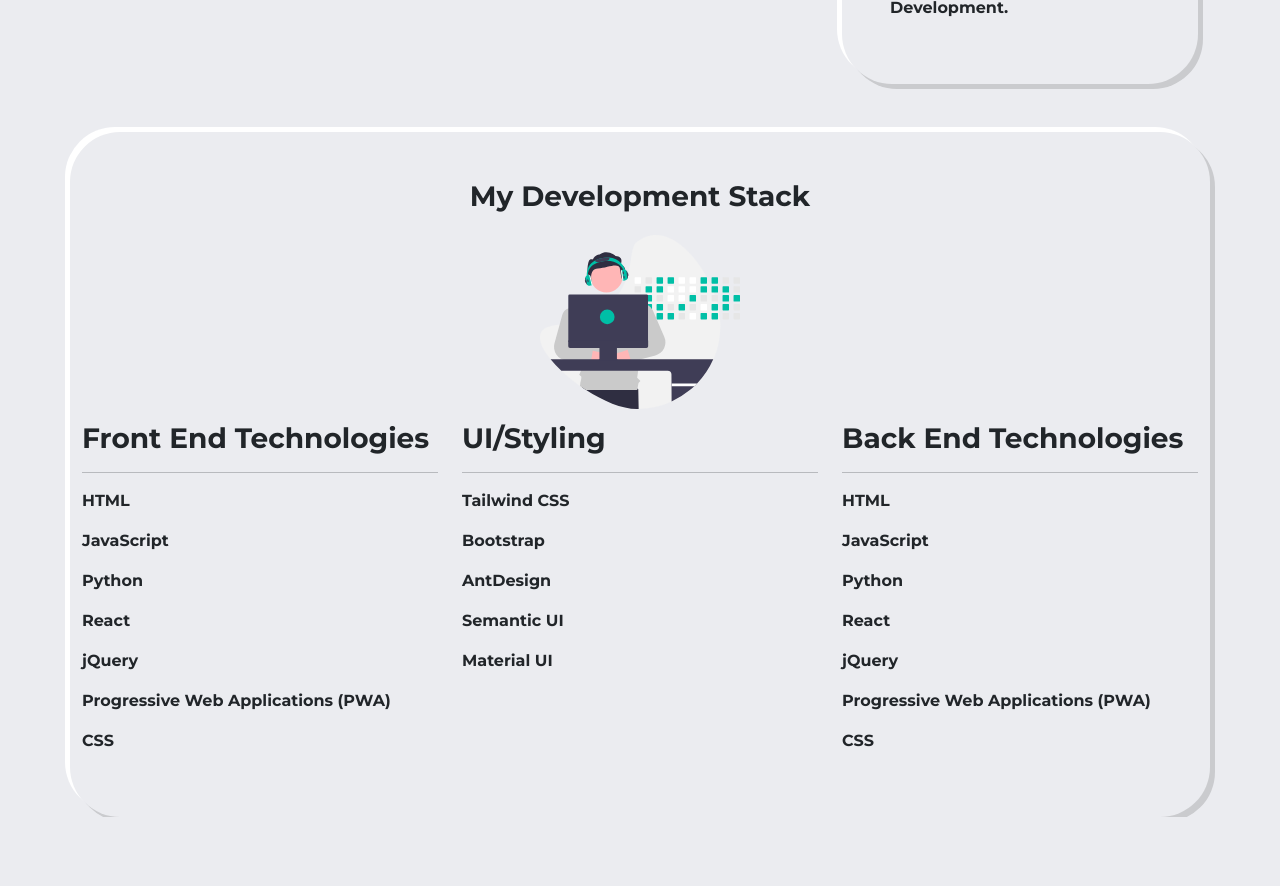
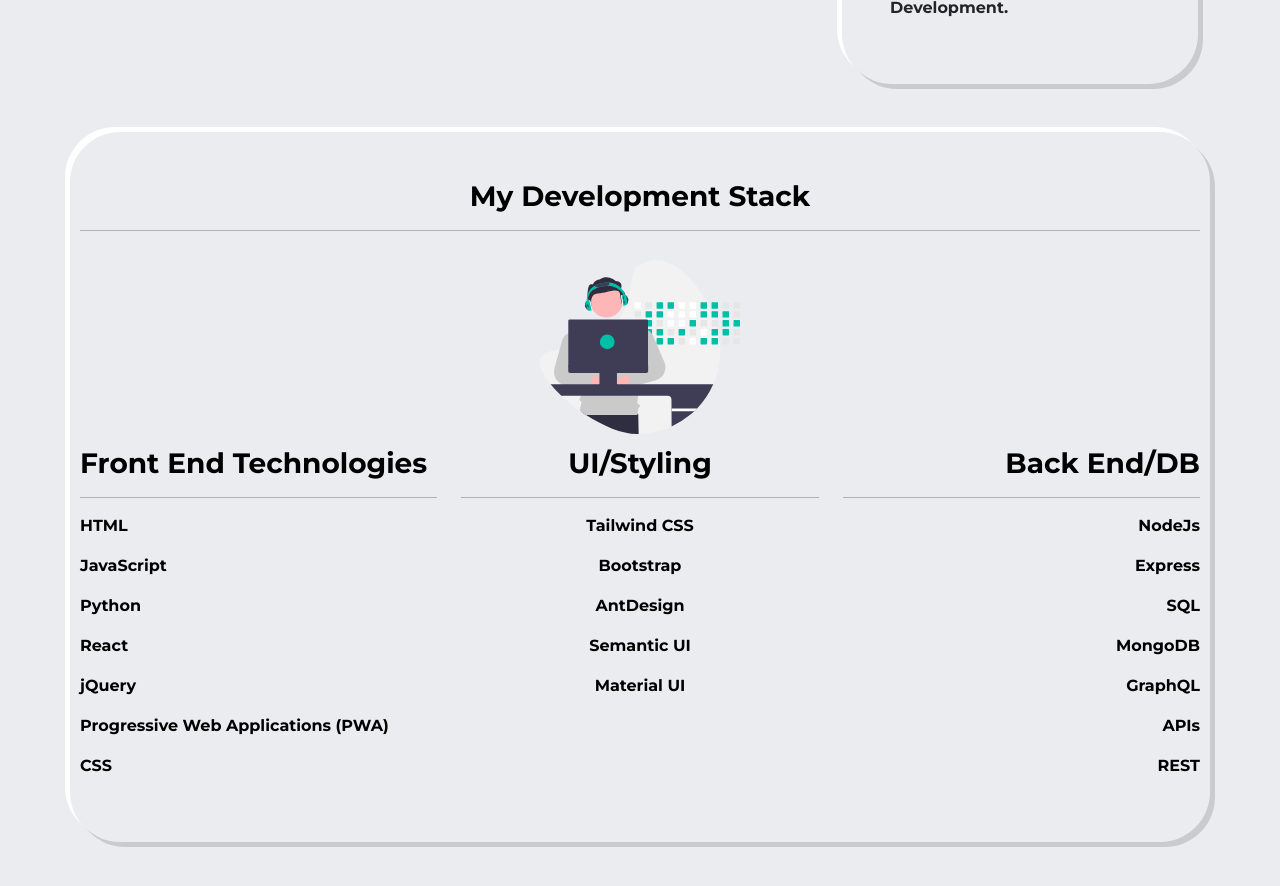
Before and after one commit to jeffch19/Lookbook, a React (Create React App) app: page / in a window 1280 px wide. Shown: the part 2640-3526 px from the top of the page. Before the commit the page ends 3457 px from the top, so only its background shows below. Built offline with nearby package versions, Linux system fonts and the light colour scheme.

Commit message:
tech stack

```diff
--- a/src/pages/Home.js
+++ b/src/pages/Home.js
@@ -75,12 +75,15 @@
       </div>
 
 
-    <div className='container mt-5 n-box2 py-5'>
+    <div className='devstack container my-5 n-box2 py-5'>
 
       <div className='text-center'>
     <h3 className='font-bold text-center'> My Development Stack</h3>
+    <hr />
     <img src="./assets/developer.svg" alt="" height='200' width="200" className='text-center'/>
+
     </div>
+
 
 
     <div className='row'>
@@ -101,7 +104,7 @@
       </div>
 
       <div className='col-md-4'>
-        <div className='font-bold'>
+        <div className='font-bold text-center'>
           <h3 className='font-bold'> UI/Styling</h3>
           <hr />
           <p>Tailwind CSS</p>
@@ -116,16 +119,16 @@
       </div>
 
       <div className='col-md-4'>
-        <div className='font-bold'>
-          <h3 className='font-bold'> Back End Technologies</h3>
+        <div className='font-bold text-end'>
+          <h3 className='font-bold'> Back End/DB</h3>
           <hr />
-          <p>HTML</p>
-          <p>JavaScript</p>
-          <p>Python</p>
-          <p>React</p>
-          <p>jQuery</p>
-          <p>Progressive Web Applications (PWA)</p>
-          <p>CSS</p>
+          <p>NodeJs</p>
+          <p>Express</p>
+          <p>SQL</p>
+          <p>MongoDB</p>
+          <p>GraphQL</p>
+          <p>APIs</p>
+          <p>REST</p>
 
         </div>
 
--- a/src/stylesheets/home.css
+++ b/src/stylesheets/home.css
@@ -29,6 +29,19 @@
   width: 50%;
 }
 
+.devstack {
+  color: black;
+  transition: all 0.5s;
+  padding: 10px;
+}
+
+.devstack:hover {
+  color: white;
+  background-color: #001220;
+  transform: scale(1.05);
+  box-shadow: none;
+}
+
 @media (max-width:750px) {
   .introduction div h1 {
     font-weight: bold;
```
